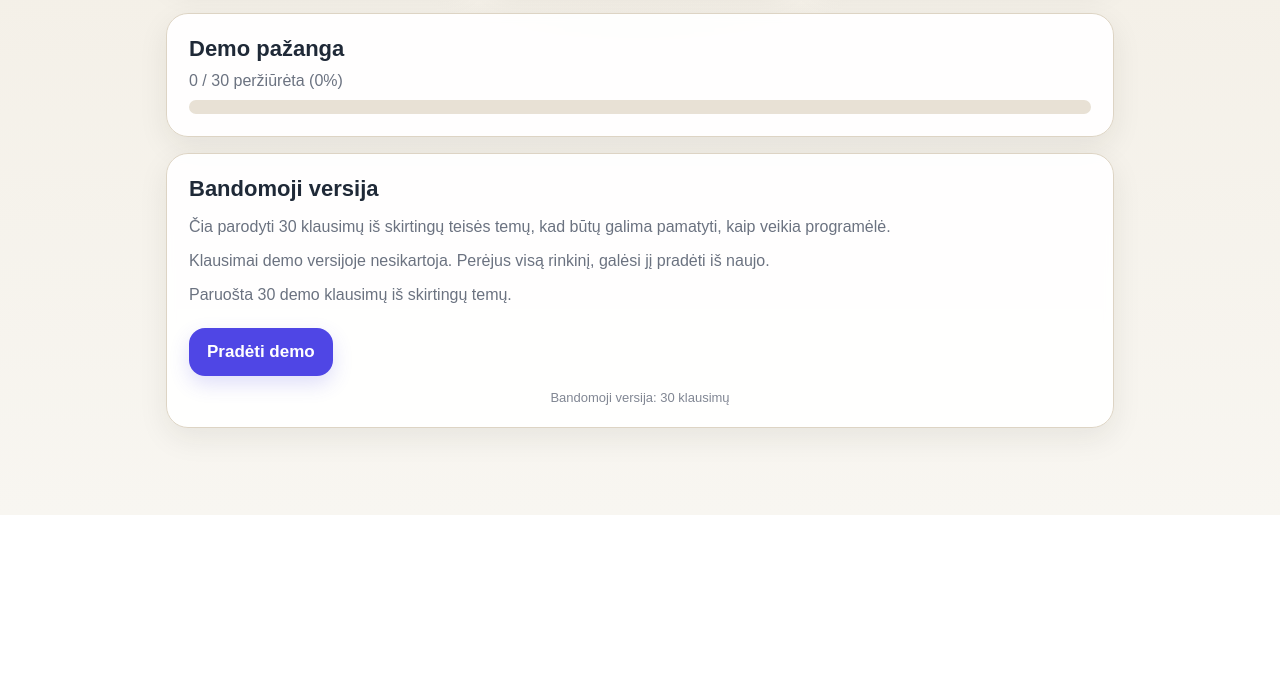
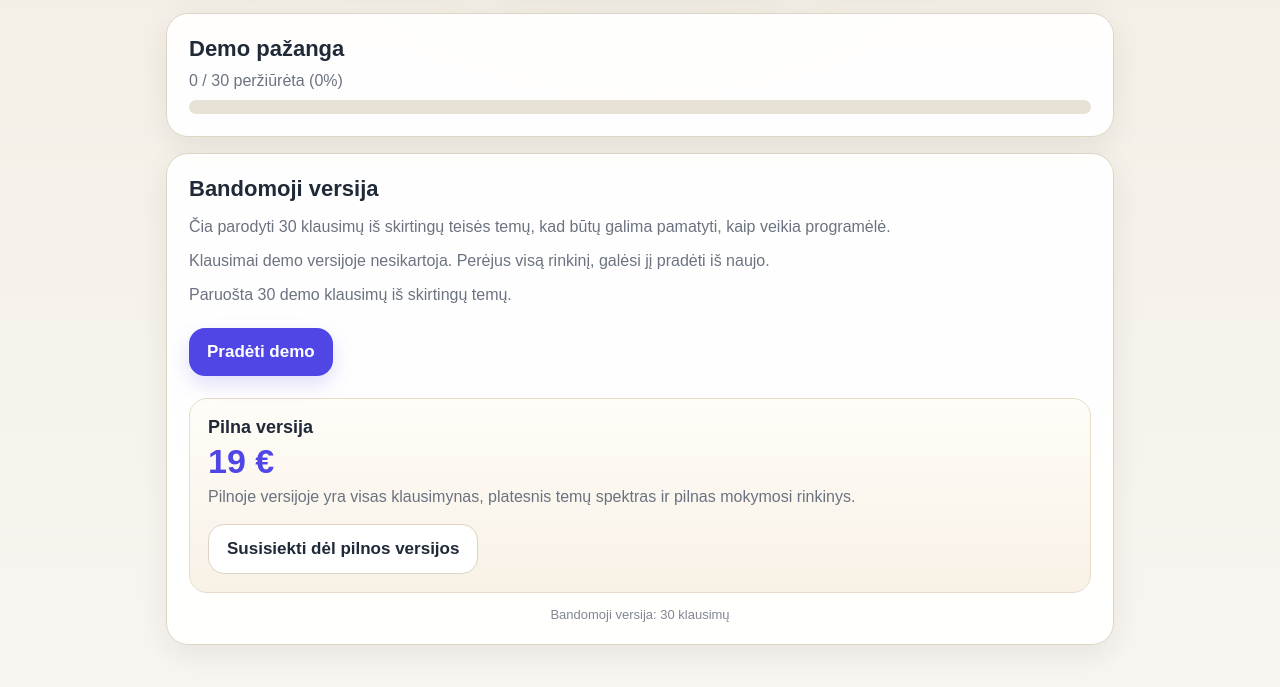
Before and after one commit to everumsas/ObjekcijuojuDemo, a plain HTML site: page index.html in a window 1280 px wide. Shown: the part 285-972 px from the top of the page. Before the commit the page ends 800 px from the top, so only its background shows below. Drawn offline with Linux system fonts and the light colour scheme.

Commit message:
Add files via upload

```diff
--- a/index.html
+++ b/index.html
@@ -57,6 +57,22 @@
         <button id="startBtn" class="main-btn">Pradėti demo</button>
       </div>
 
+      <div class="purchase-card">
+        <div class="purchase-title">Pilna versija</div>
+        <div class="purchase-price">19 €</div>
+        <p class="muted purchase-text">
+          Pilnoje versijoje yra visas klausimynas, platesnis temų spektras ir pilnas mokymosi rinkinys.
+        </p>
+        <div class="actions">
+          <a
+            class="secondary-btn contact-btn"
+            href="mailto:everumsas@gmail.com?subject=Noriu%20pilnos%20Objekcijuoju%20versijos&body=Sveiki,%0A%0ANoriu%20pilnos%20Objekcijuoju%20versijos.%0A%0AMano%20el.%20pa%C5%A1tas:%20%0A%0A"
+          >
+            Susisiekti dėl pilnos versijos
+          </a>
+        </div>
+      </div>
+
       <div class="app-version" id="appVersion"></div>
     </section>
 
--- a/style.css
+++ b/style.css
@@ -131,6 +131,39 @@ body {
 
 .demo-note {
   margin-top: 10px;
+}
+
+.purchase-card {
+  margin-top: 22px;
+  padding: 18px;
+  border-radius: 18px;
+  border: 1px solid #e6dcc9;
+  background: linear-gradient(180deg, #fffdf8 0%, #f8f1e6 100%);
+}
+
+.purchase-title {
+  font-size: 18px;
+  font-weight: 800;
+  color: var(--text);
+}
+
+.purchase-price {
+  margin-top: 6px;
+  font-size: 34px;
+  line-height: 1;
+  font-weight: 800;
+  color: var(--accent);
+}
+
+.purchase-text {
+  margin-top: 10px;
+}
+
+.contact-btn {
+  display: inline-flex;
+  align-items: center;
+  justify-content: center;
+  text-decoration: none;
 }
 
 .load-status {
```
